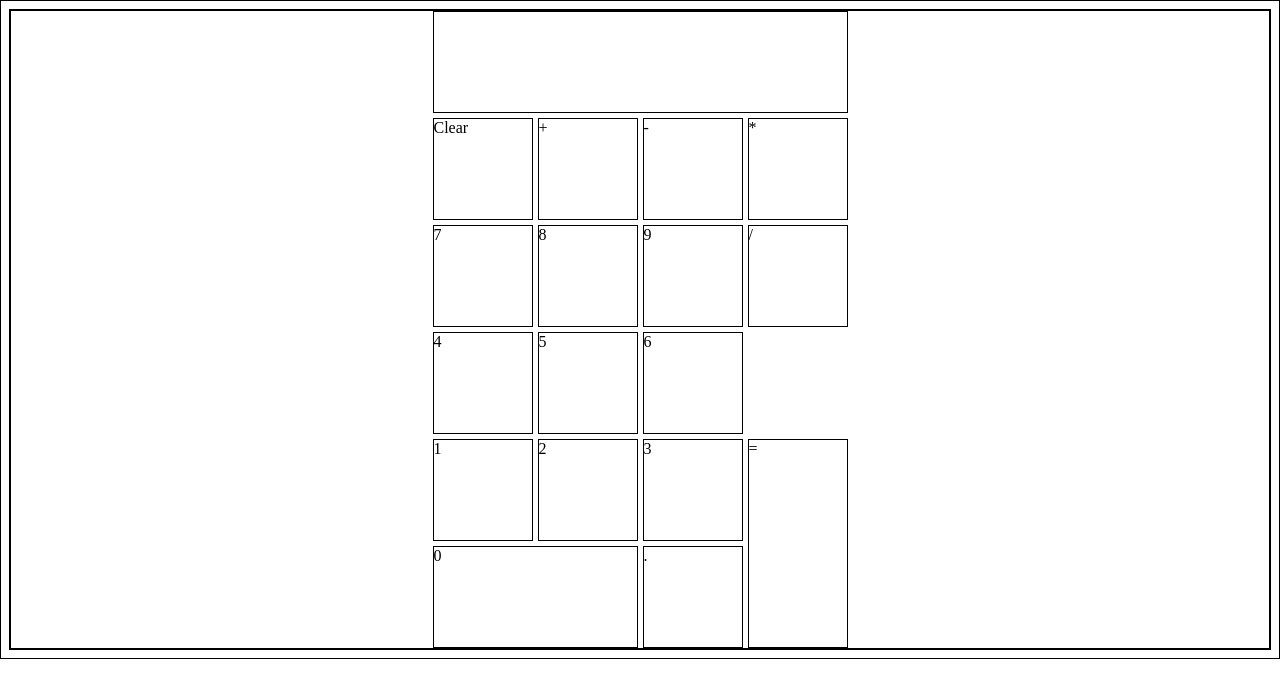
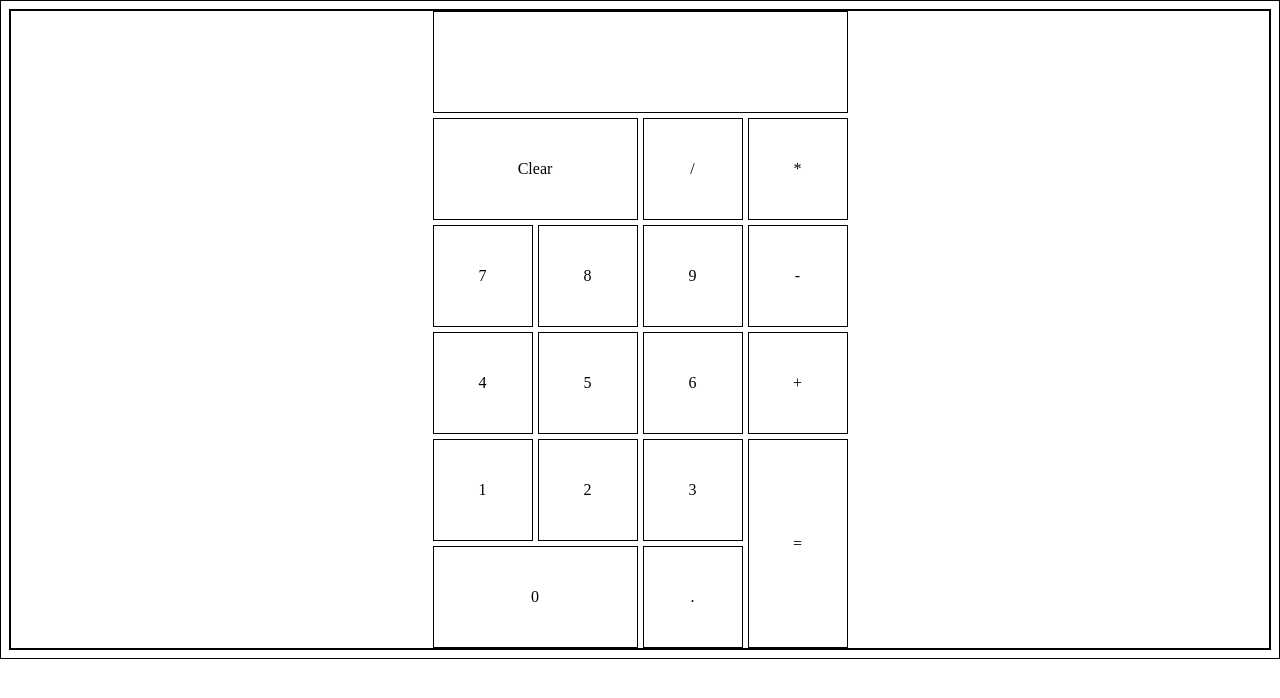
Before and after one commit to MatthewAaronGarza/odin-calculator, a plain HTML site: page index.html in a window 1280 px wide. Drawn offline with Linux system fonts and the light colour scheme.

Commit message:
Center items in divs

```diff
--- a/style.css
+++ b/style.css
@@ -11,6 +11,9 @@
 
 .cell {
     height: 100px;
+    display: flex;
+    align-items: center;
+    justify-content: center;
 }
 
 .display {
@@ -57,6 +60,10 @@
     grid-row-start: 4;
 }
 
+.add {
+    grid-row-start: 4;
+}
+
 .number7 {
     grid-row-start: 3;
 }
@@ -68,3 +75,20 @@
 .number9 {
     grid-row-start: 3;
 }
+
+.subtract {
+    grid-row-start: 3;
+}
+
+.clear {
+    grid-column: span 2;
+}
+
+.multiply {
+    grid-column-start: 4;
+}
+
+.divide {
+    grid-column-start: 3;
+    grid-row-start: 2;
+}
```
